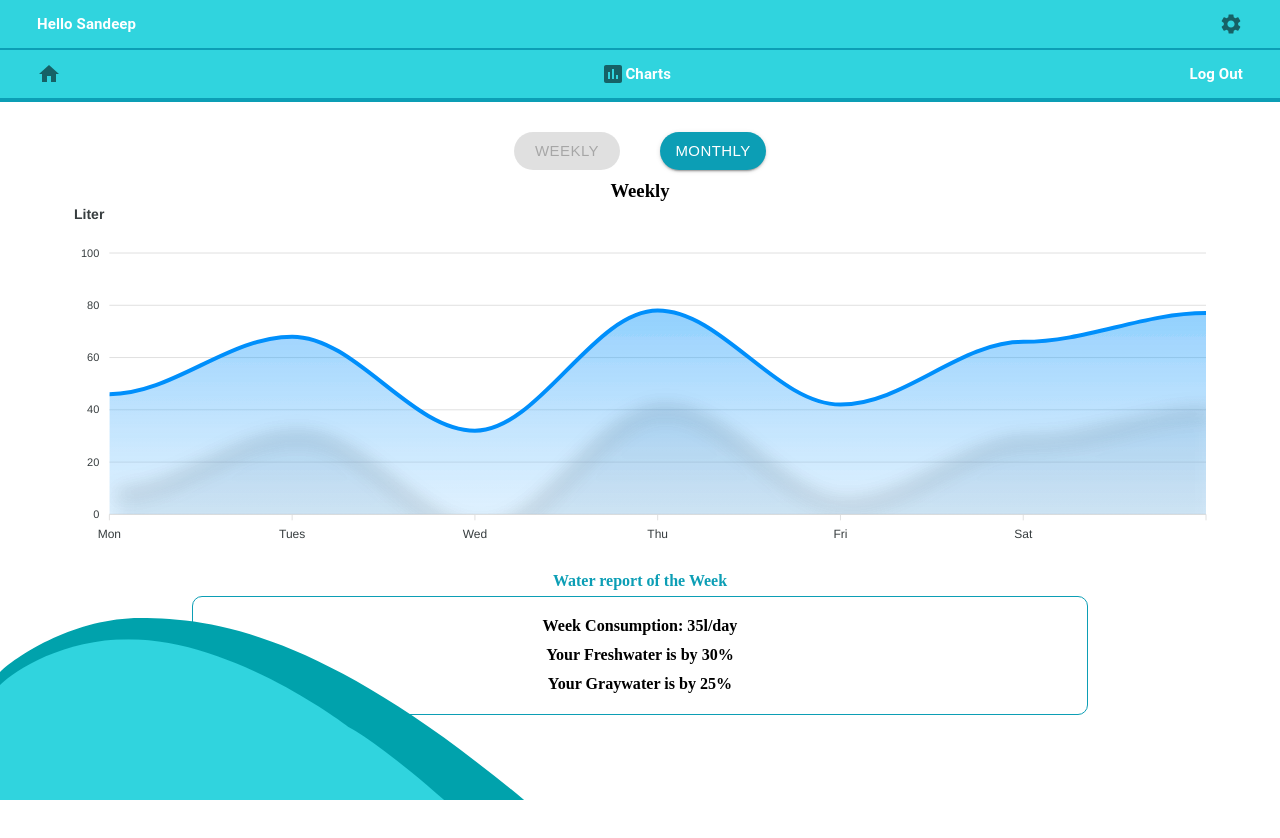
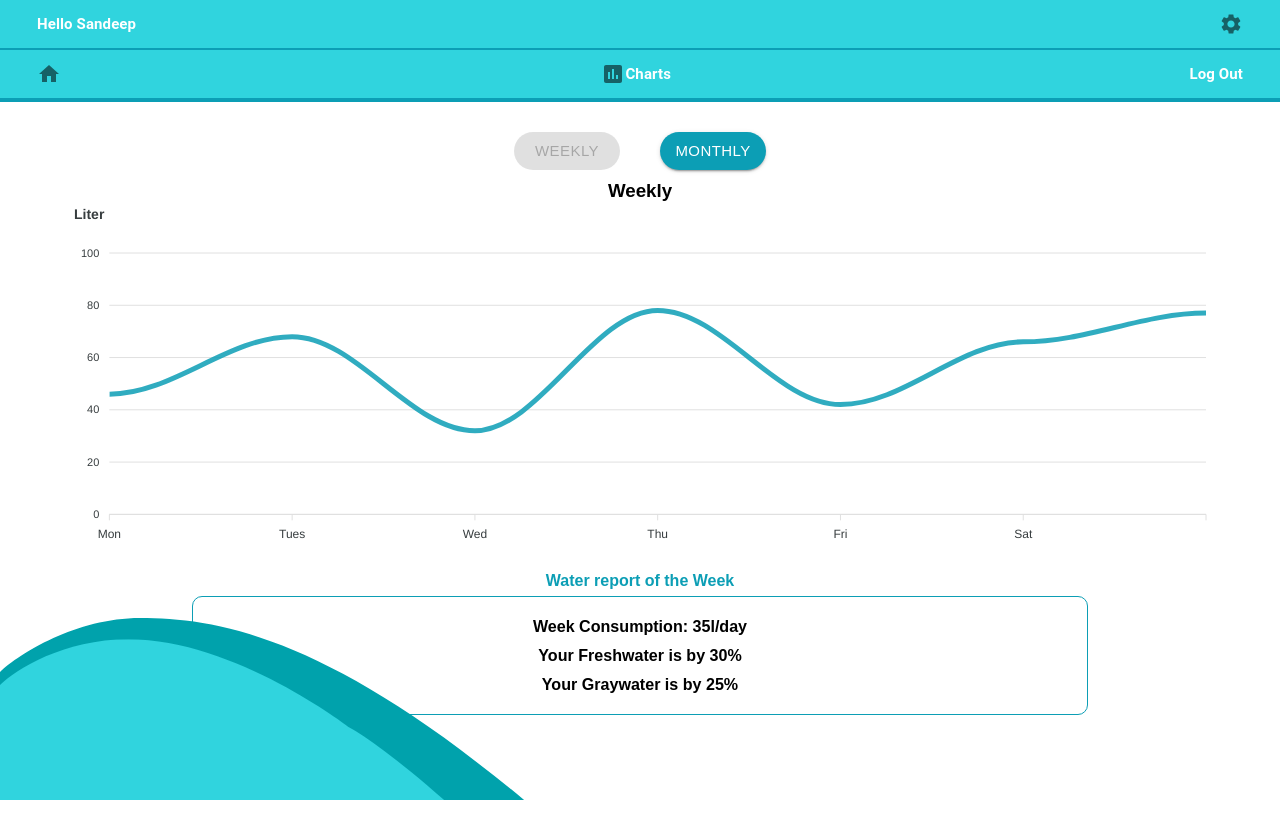
Before and after one commit to Igor-Orescanin/final_project, a React (Create React App) app in the folder client/: page /weekly in a window 1280 px wide. Shown: the top 838 px of the page. Built offline with nearby package versions, Linux system fonts and the light colour scheme; no server answers.

Commit message:
design changed charts

```diff
--- a/client/src/components/History/Monthly/Monthly.js
+++ b/client/src/components/History/Monthly/Monthly.js
@@ -31,15 +31,7 @@ function Weekly(props) {
         },
         chart: {
             height: 350,
-            type: 'area',
-            dropShadow: {
-                enabled: true,
-                color: '#000',
-                top: 100,
-                left: 7,
-                blur: 10,
-                opacity: 0.2
-            },
+            type: 'line',
             toolbar: {
                 show: false,
             },
@@ -48,7 +40,8 @@ function Weekly(props) {
             enabled: false
         },
         stroke: {
-            curve: 'smooth'
+            curve: 'smooth',
+            colors: '#0C9EB5'
         },
         xaxis: {
             //type: 'datetime',
@@ -101,9 +94,9 @@ function Weekly(props) {
                             >Monthly</Button>
 
                         </div>
-                        <h3>Monthly</h3>
+                        <h3 className={classes.liveTime}>Monthly</h3>
                         <div id="chart" className={classes.chart}>
-                            <ReactApexChart options={options} series={series} type="area"  height={300} />
+                            <ReactApexChart options={options} series={series} type="line"  height={300} />
                         </div>
 
                         <div className={classes.continerMonthlyDetail}>
--- a/client/src/components/History/Monthly/styles.js
+++ b/client/src/components/History/Monthly/styles.js
@@ -42,6 +42,10 @@ export default makeStyles((theme) => ({
         marginRight: '20px',
     },
 
+    liveTime: {
+        fontFamily: ("Roboto", "Helvetica", "Arial", 'sans-serif'),
+    },
+
     chart: {
         width: '90vw',
         zIndex: '-2'
@@ -49,6 +53,7 @@ export default makeStyles((theme) => ({
 
 
     continerMonthlyDetail: {
+        fontFamily: ("Roboto", "Helvetica", "Arial", 'sans-serif'),
         color: '#0C9EB5',
         zIndex: "-5",
         height: '38vh',
--- a/client/src/components/History/Weekly/Weekly.js
+++ b/client/src/components/History/Weekly/Weekly.js
@@ -32,15 +32,10 @@ function Weekly(props) {
         chart: {
             height: 400,
             width: 600,
-            type: 'area',
-            dropShadow: {
-                enabled: true,
-                color: '#000',
-                top: 100,
-                left: 7,
-                blur: 10,
-                opacity: 0.2
-            },
+            type: 'line',
+            line: {
+                color: ['black']
+              },
             toolbar: {
                 show: false,
             },
@@ -49,7 +44,8 @@ function Weekly(props) {
             enabled: false,
         },
         stroke: {
-            curve: 'smooth'
+            curve: 'smooth',
+            colors: '#0C9EB5'
         },
 
         xaxis: {
@@ -100,9 +96,9 @@ function Weekly(props) {
                                 color="primary"
                                 type='submit'>Monthly</Button>
                         </div>
-                        <h3>Weekly</h3>
+                        <h3 className={classes.liveTime}>Weekly</h3>
                         <div id="chart" className={classes.chart}>
-                            <ReactApexChart options={options} series={series} type="area" height={350} />
+                            <ReactApexChart options={options} series={series} type="line" height={350} />
                         </div>
 
                         <div className={classes.continerWeeklyDetail}>
--- a/client/src/components/History/Weekly/styles.js
+++ b/client/src/components/History/Weekly/styles.js
@@ -42,12 +42,17 @@ export default makeStyles((theme) => ({
         marginRight: '20px'
     },
 
+    liveTime: {
+        fontFamily: ("Roboto", "Helvetica", "Arial", 'sans-serif'),
+    },
+
     chart: {
         width: '90vw',
-        zIndex: '-2'
+        zIndex: '-2',
     },
 
     continerWeeklyDetail: {
+        fontFamily: ("Roboto", "Helvetica", "Arial", 'sans-serif'),
         color: '#0C9EB5',
         zIndex: "-5",
         height: '38vh',
```
